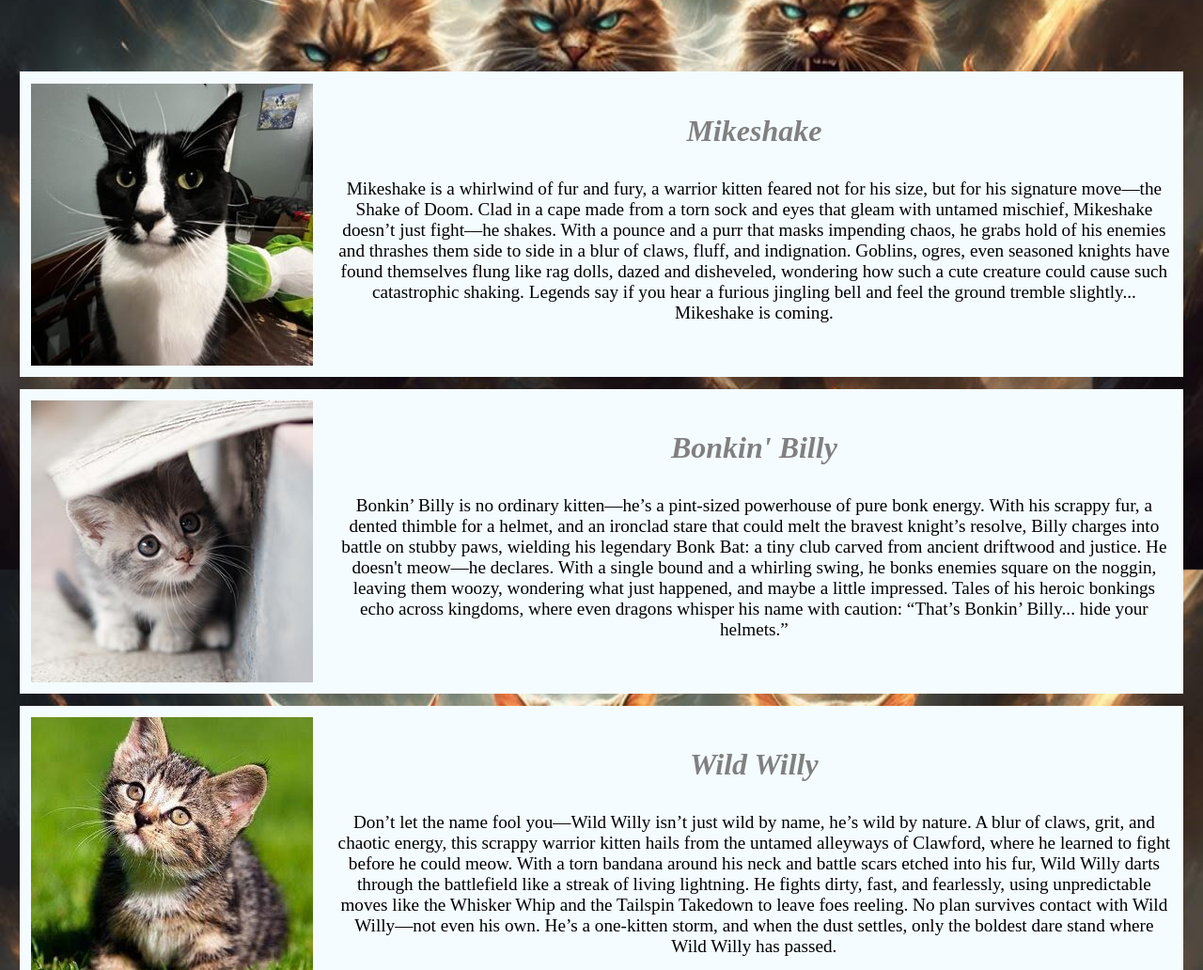
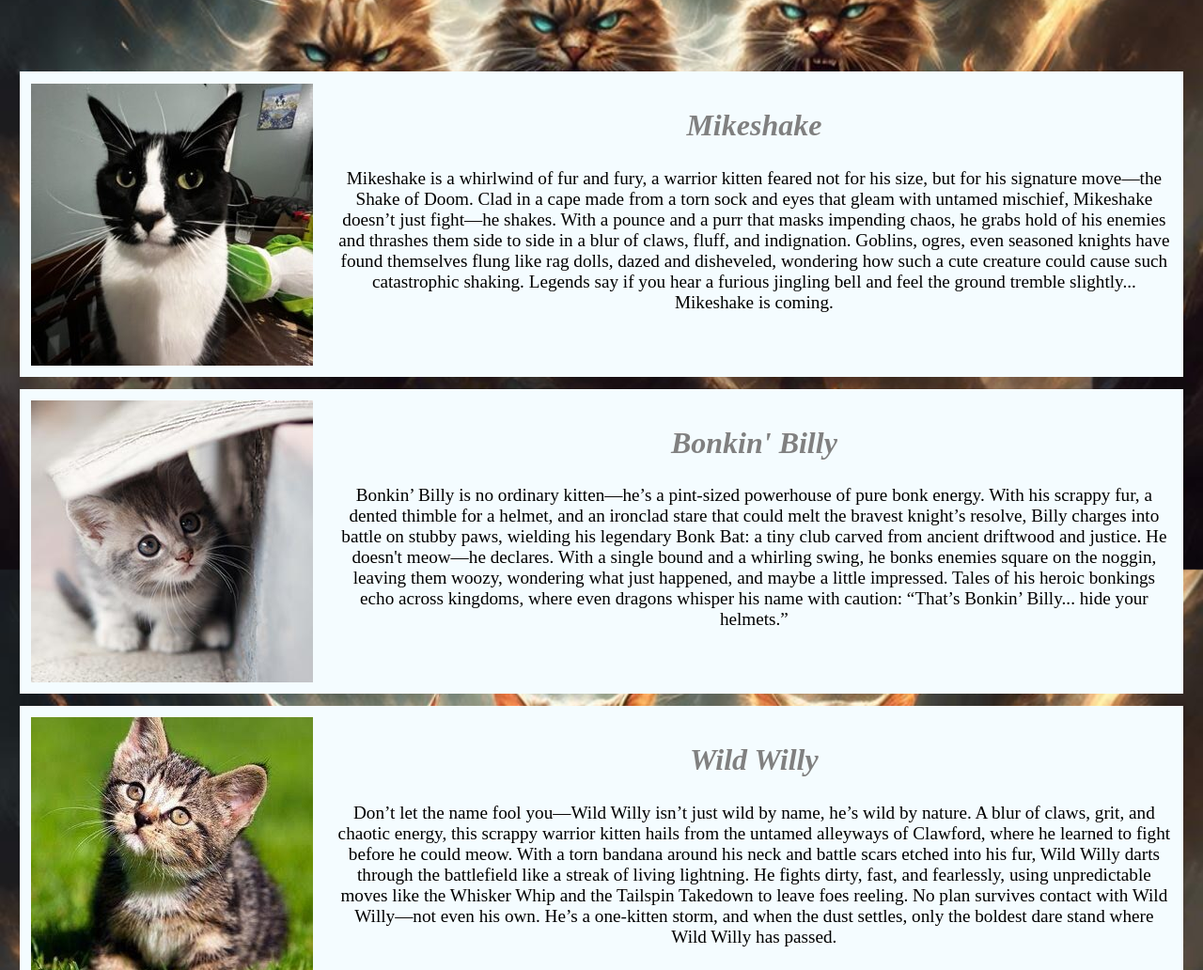
Before and after one commit to ArmadaDev25/BattleCats_HTML_CSS, a plain HTML site: page index.html in a window 1280 px wide. Shown: the part 194-1226 px from the top of the page at 94% size. Drawn offline with Linux system fonts and the light colour scheme.

Commit message:
Swapped some of the h1 tags

```diff
--- a/index.html
+++ b/index.html
@@ -25,7 +25,7 @@ Description
     <!--Container that holds the description text-->
     <section class="catDesTextCon">
         <!-- Name -->
-        <h1 class="catDesTitle">Mikeshake</h1>
+        <h2 class="catDesTitle">Mikeshake</h2>
         <!-- Description -->
         <p class="catDesText">
             Mikeshake is a whirlwind of fur and fury, a warrior kitten feared not for his size, but for his signature move—the Shake of Doom. Clad in a cape made
@@ -43,7 +43,7 @@ Description
     <!--Container that holds the description text-->
     <section class="catDesTextCon">
         <!-- Name -->
-        <h1 class="catDesTitle">Bonkin' Billy</h1>
+        <h2 class="catDesTitle">Bonkin' Billy</h2>
         <!-- Description -->
         <p class="catDesText">
             Bonkin’ Billy is no ordinary kitten—he’s a pint-sized powerhouse of pure bonk energy. With his scrappy fur, a dented thimble for a helmet, and an ironclad stare
@@ -60,7 +60,7 @@ Description
     <!--Container that holds the description text-->
     <section class="catDesTextCon">
         <!-- Name -->
-        <h1 class="catDesTitle">Wild Willy</h1>
+        <h2 class="catDesTitle">Wild Willy</h2>
         <!-- Description -->
         <p class="catDesText">
             Don’t let the name fool you—Wild Willy isn’t just wild by name, he’s wild by nature. A blur of claws, grit, and chaotic energy,
```
